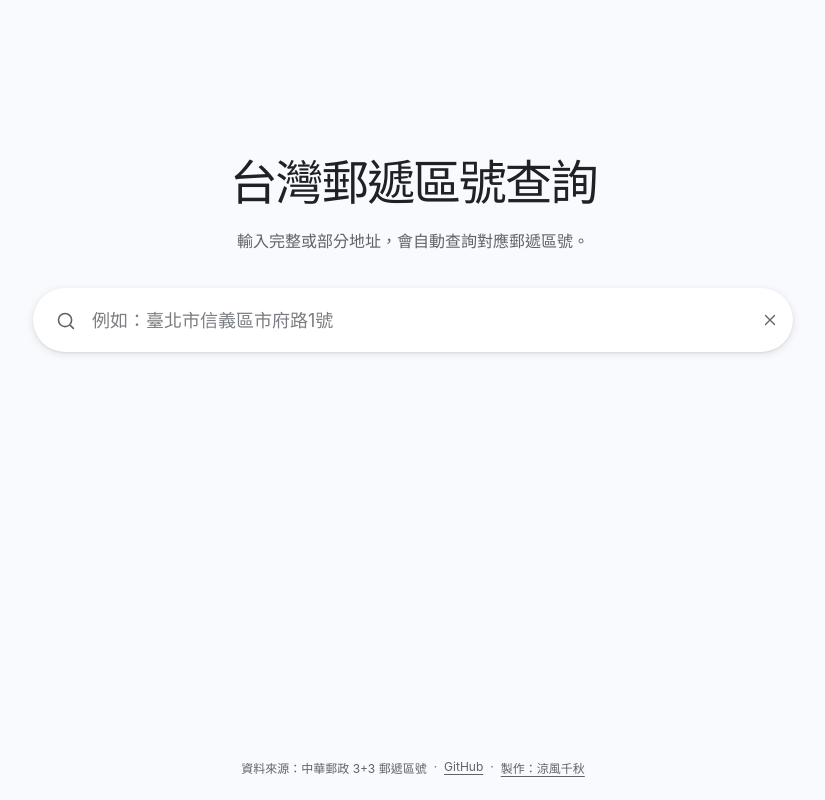
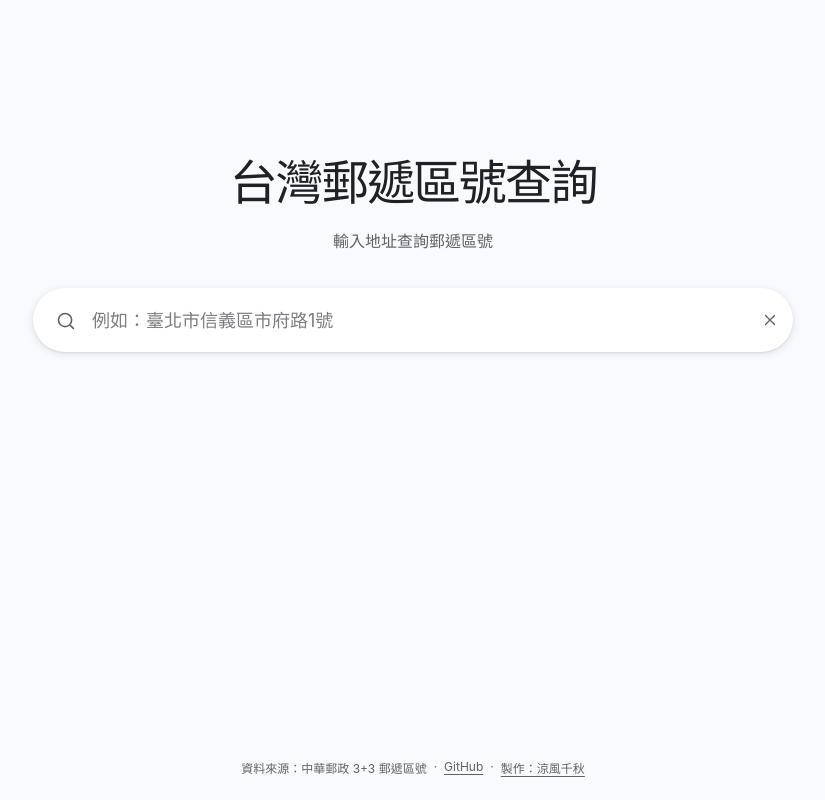
Before and after one commit to chiakich/tw-fuzzy-zipcode, a website with bundled scripts: page demo/index.html in a window 1280 px wide. Shown: the whole page, without its empty margins (227-1052 px from the left). Built offline with nearby package versions, Linux system fonts and the light colour scheme.

```diff
--- a/demo/index.html
+++ b/demo/index.html
@@ -12,13 +12,23 @@
     <main>
       <section class="search-panel" aria-labelledby="page-title">
         <h1 id="page-title">台灣郵遞區號查詢</h1>
-        <p class="description">輸入完整或部分地址，會自動查詢對應郵遞區號。</p>
+        <p class="description">輸入地址查詢郵遞區號</p>
 
         <div class="search-area">
           <form id="search-form" novalidate>
             <div class="search-box">
-              <svg aria-hidden="true" viewBox="0 0 24 24"><path d="m21 21-4.35-4.35m2.35-5.15a7.5 7.5 0 1 1-15 0 7.5 7.5 0 0 1 15 0Z" /></svg>
-              <input id="address" name="address" type="search" aria-label="輸入地址" placeholder="例如：臺北市信義區市府路1號" autocomplete="street-address" enterkeyhint="search" />
+              <svg aria-hidden="true" viewBox="0 0 24 24">
+                <path d="m21 21-4.35-4.35m2.35-5.15a7.5 7.5 0 1 1-15 0 7.5 7.5 0 0 1 15 0Z" />
+              </svg>
+              <input
+                id="address"
+                name="address"
+                type="search"
+                aria-label="輸入地址"
+                placeholder="例如：臺北市信義區市府路1號"
+                autocomplete="street-address"
+                enterkeyhint="search"
+              />
               <button class="clear-button" type="button" aria-label="清除地址" hidden>
                 <svg aria-hidden="true" viewBox="0 0 24 24"><path d="m6 6 12 12M18 6 6 18" /></svg>
               </button>
```
Also changed, not shown: .github/workflows/static.yml.
